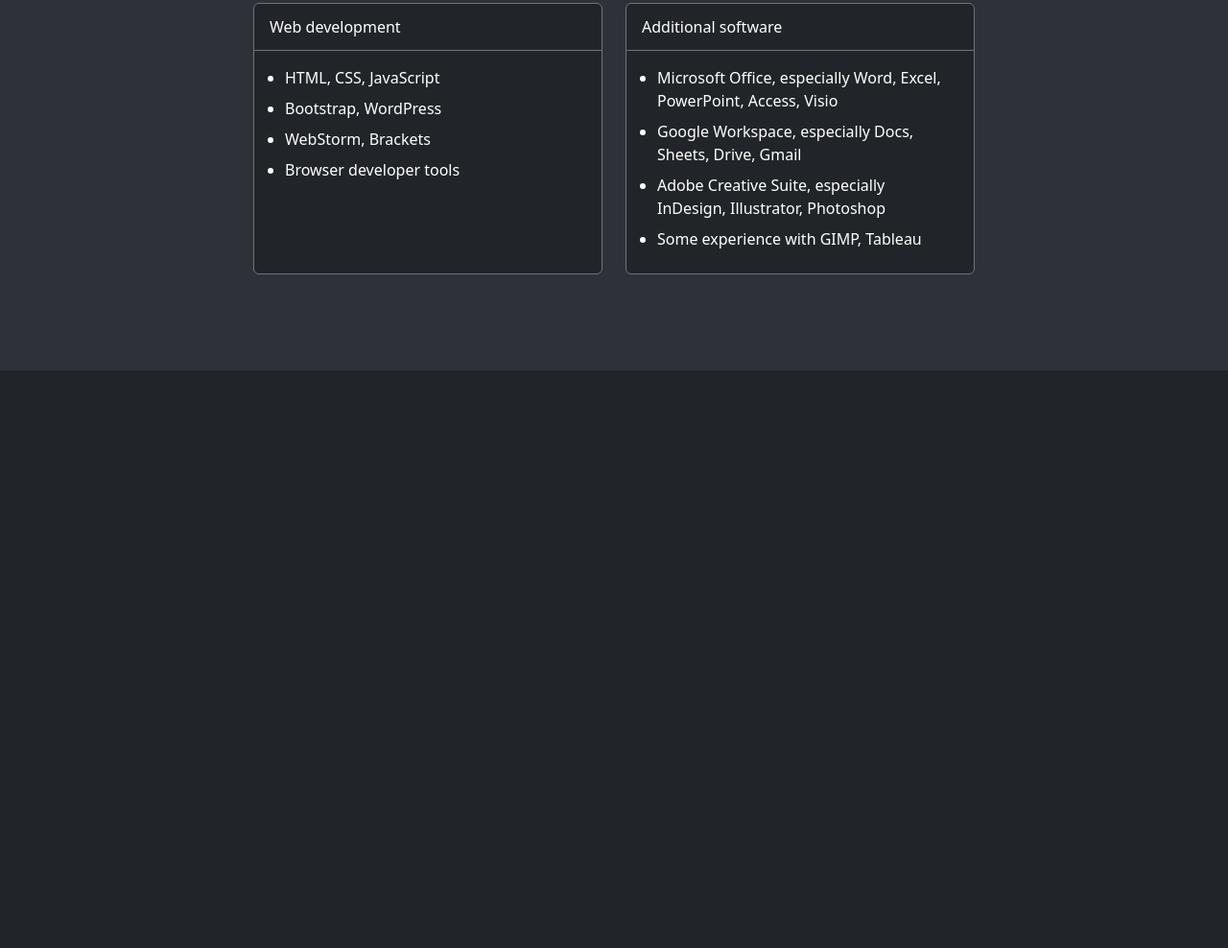
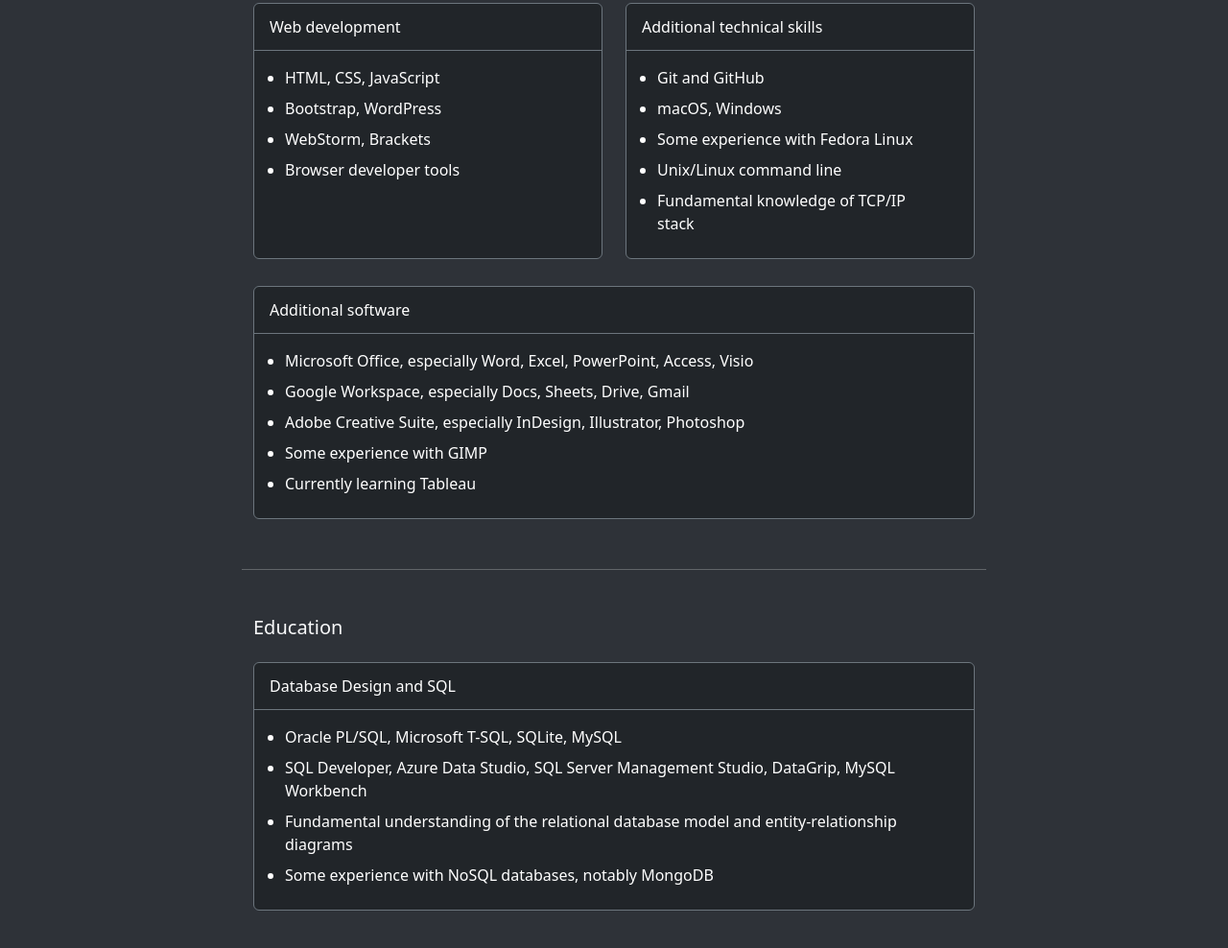
Before and after one commit to peterjungers/peterjungers.githib.io, a plain HTML site: page index.html in a window 1280 px wide. Shown: the part 720-1708 px from the top of the page at 96% size. Before the commit the page ends 1106 px from the top, so only its background shows below. Drawn offline with nearby package versions, Linux system fonts and the light colour scheme.

Commit message:
Begun "Education"

```diff
--- a/index.html
+++ b/index.html
@@ -61,6 +61,7 @@
         </header>
 
         <main class="container text-light lh-lg pt-4">
+            <!-- Heading -->
             <div class="container">
                 <h4 class="pb-1 mb-4">Data, structure, information</h4>
             </div>
@@ -132,13 +133,30 @@
                     </div>
                     <div class="col-sm-6 pb-1 mb-4">
                         <div class="card border-secondary h-100 text-bg-dark">
+                            <div class="card-header border-secondary">Additional technical skills</div>
+                            <div class="card-body">
+                                <ul class="card-text lh-base px-3">
+                                    <li class="mb-2">Git and GitHub</li>
+                                    <li class="mb-2">macOS, Windows</li>
+                                    <li class="mb-2">Some experience with Fedora Linux</li>
+                                    <li class="mb-2">Unix/Linux command line</li>
+                                    <li class="mb-2">Fundamental knowledge of TCP/IP stack</li>
+                                </ul>
+                            </div>
+                        </div>
+                    </div>
+                </div>
+                <div class="row">
+                    <div class="col pb-1 mb-4">
+                        <div class="card border-secondary h-100 text-bg-dark">
                             <div class="card-header border-secondary">Additional software</div>
                             <div class="card-body">
                                 <ul class="card-text lh-base px-3">
                                     <li class="mb-2">Microsoft Office, especially Word, Excel, PowerPoint, Access, Visio</li>
                                     <li class="mb-2">Google Workspace, especially Docs, Sheets, Drive, Gmail</li>
                                     <li class="mb-2">Adobe Creative Suite, especially InDesign, Illustrator, Photoshop</li>
-                                    <li class="mb-2">Some experience with GIMP, Tableau</li>
+                                    <li class="mb-2">Some experience with GIMP</li>
+                                    <li class="mb-2">Currently learning Tableau</li>
                                 </ul>
                             </div>
                         </div>
@@ -146,10 +164,30 @@
                 </div>
             </div>
 
-<!--            &lt;!&ndash; Horizontal rule &ndash;&gt;-->
-<!--            <div class="border-secondary mb-5">-->
-<!--                <hr>-->
-<!--            </div>-->
+            <!-- Horizontal rule -->
+            <div class="border-secondary mb-5">
+                <hr>
+            </div>
+
+            <!-- Education -->
+            <div class="container mb-4">
+                <h5 class="mb-4">Education</h5>
+                <div class="row">
+                    <div class="col pb-1 mb-4">
+                        <div class="card border-secondary h-100 text-bg-dark">
+                            <div class="card-header border-secondary">Database Design and SQL</div>
+                            <div class="card-body">
+                                <ul class="card-text lh-base px-3">
+                                    <li class="mb-2">Oracle PL/SQL, Microsoft T-SQL, SQLite, MySQL</li>
+                                    <li class="mb-2">SQL Developer, Azure Data Studio, SQL Server Management Studio, DataGrip, MySQL Workbench</li>
+                                    <li class="mb-2">Fundamental understanding of the relational database model and entity-relationship diagrams</li>
+                                    <li class="mb-2">Some experience with NoSQL databases, notably MongoDB</li>
+                                </ul>
+                            </div>
+                        </div>
+                    </div>
+                </div>
+            </div>
 
 
         </main>
```
